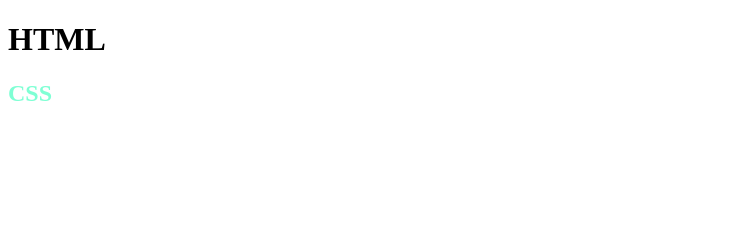
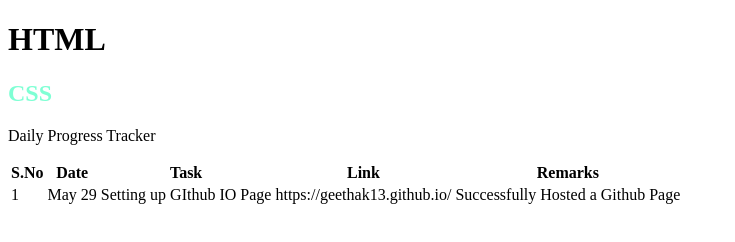
Before and after one commit to GEETHAK13/GEETHAK13.github.io, a plain HTML site: page index.html in a window 1280 px wide. Shown: the whole page, without its empty margins (0-735 px from the left). Drawn offline with Linux system fonts and the light colour scheme.

Commit message:
creating a table

```diff
--- a/index.html
+++ b/index.html
@@ -10,6 +10,24 @@
 <body>
     <h1>HTML</h1>
     <h2>CSS</h2>
+    <p>Daily Progress Tracker</p>
+    <!-- table>tr>th*5 -->
+    <table>
+        <tr>
+            <th>S.No</th>
+            <th>Date</th>
+            <th>Task</th>
+            <th>Link</th>
+            <th>Remarks</th>
+        </tr>
+        <tr>
+            <td>1</td>
+            <td>May 29</td>
+            <td>Setting up GIthub IO Page</td>
+            <td>https://geethak13.github.io/</td>
+            <td>Successfully Hosted a Github Page</td>
+        </tr>
+    </table>
     <script src="script.js"></script>
 </body>
 </html>
```
